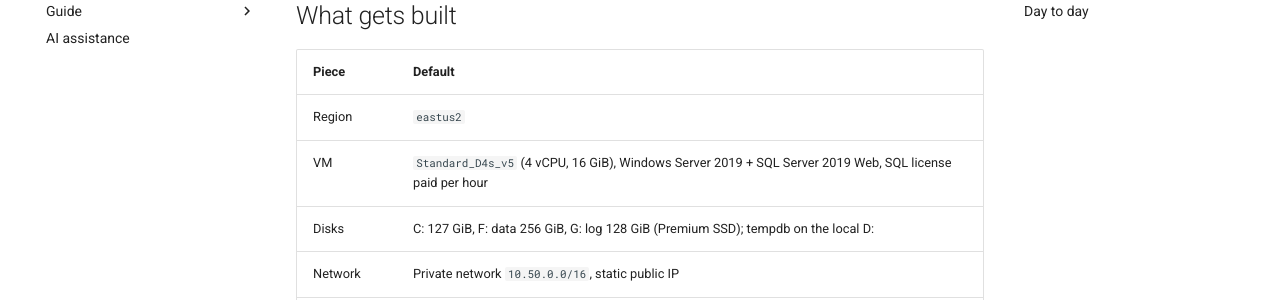
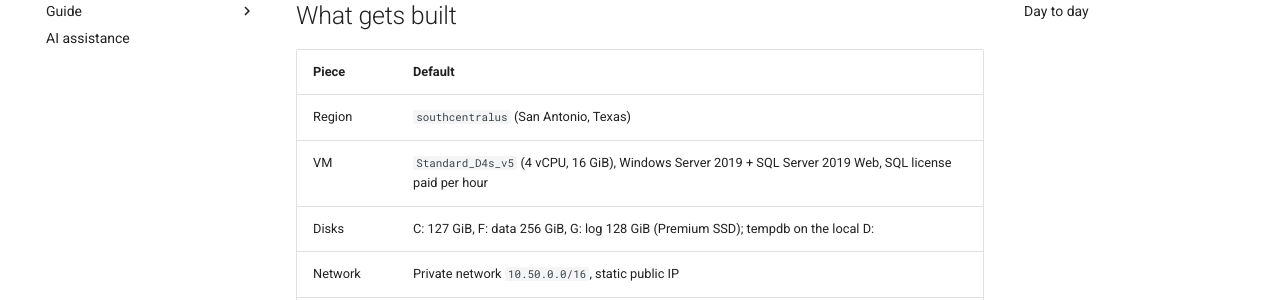
Before and after one commit to external-systems/azure-infra, an MkDocs documentation site: the page built from documentation/docs/index.md, in a window 1280 px wide and 900 px high, scrolled down 951 px. Shown: the part 151-451 px from the top of the window. Built offline with MkDocs 1.6.1 and Material for MkDocs 9.7.7, drawn with Linux system fonts in a browser that asks for light colours.

Commit message:
Use South Central US (Texas) as the Azure region
Closest Azure region to Texas users; nothing is deployed yet, so no rebuild.

Co-Authored-By: Claude Opus 5.5 <noreply@anthropic.com>
Claude-Session: https://claude.ai/code/session_01E5NrkeqUg8YV7WzenVUkDb

```diff
--- a/documentation/docs/index.md
+++ b/documentation/docs/index.md
@@ -29,7 +29,7 @@ terranix/settings.nix --(Nix, terranix)--> config.tf.json --(OpenTofu)--> Azure
 
 | Piece | Default |
 |---|---|
-| Region | `eastus2` |
+| Region | `southcentralus` (San Antonio, Texas) |
 | VM | `Standard_D4s_v5` (4 vCPU, 16 GiB), Windows Server 2019 + SQL Server 2019 Web, SQL license paid per hour |
 | Disks | C: 127 GiB, F: data 256 GiB, G: log 128 GiB (Premium SSD); tempdb on the local D: |
 | Network | Private network `10.50.0.0/16`, static public IP |
```
Also changed, not shown: documentation/docs/guide/azure-concepts.md (+1 -1 lines), 2 other files.
